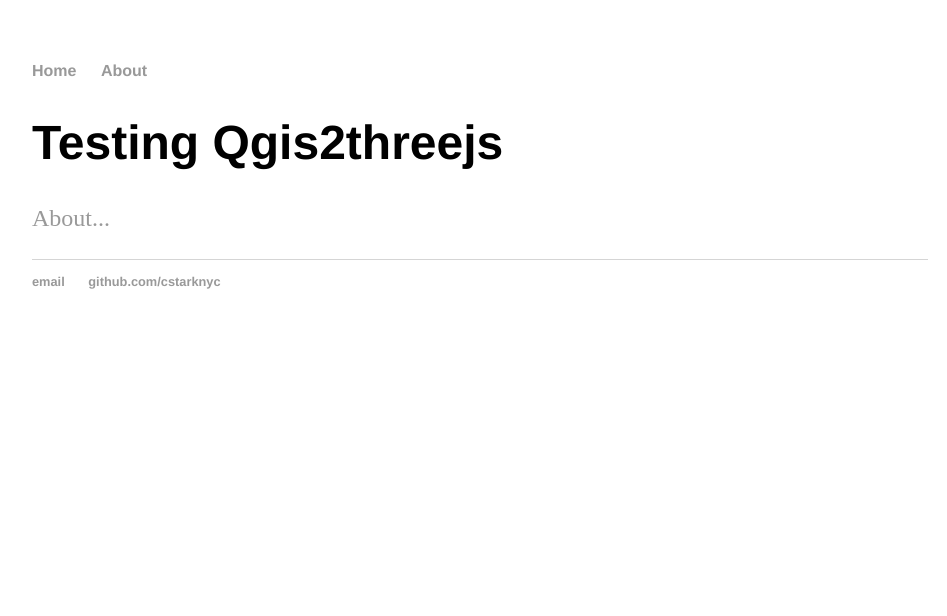
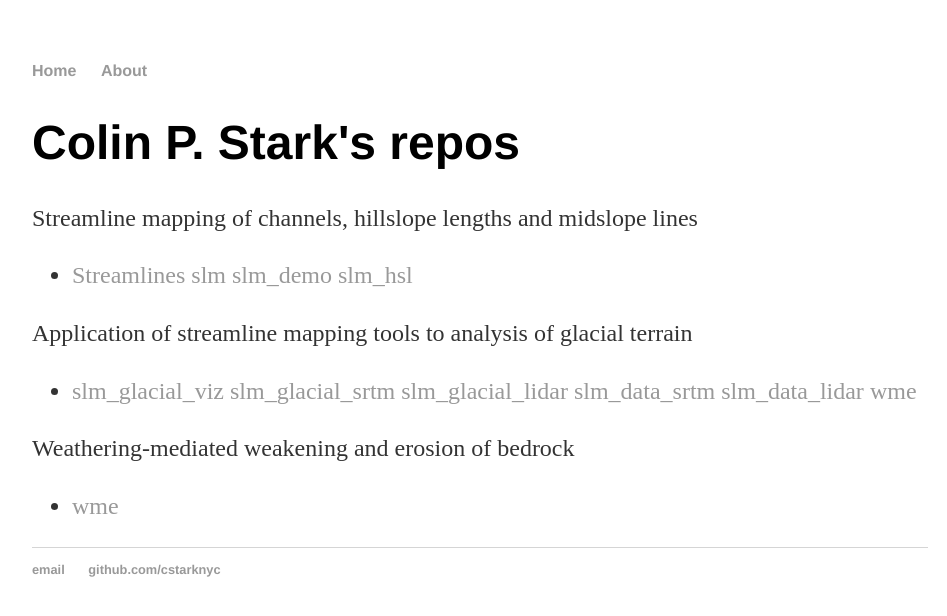
Before and after one commit to cstarkjp/cstarkjp.github.io, a Jekyll site: the page built from index.html, in a window 1280 px wide. Shown: the top 616 px of the page, without its empty margins (160-1107 px from the left). Built offline with Jekyll 4.4.1, drawn with Linux system fonts in a browser that asks for light colours.

Commit message:
Boosting content

```diff
--- a/index.html
+++ b/index.html
@@ -1,10 +1,43 @@
 ---
 layout: default
-title: 3D test
+title: Colin P. Stark
 ---
 
-		<div class="blurb">
-			<h1>Testing Qgis2threejs</h1>
-			<p>
-			 <a href="/about">About...</a></p>
-		</div>
+<div class="blurb">
+<h1>Colin P. Stark's repos</h1>
+
+	<p>
+		Streamline mapping of channels, hillslope lengths and midslope lines
+	</p>
+	<ul>
+		<li>
+			<a href="/Streamlines">Streamlines</a>
+			<a href="/slm">slm</a>
+			<a href="/slm_demo">slm_demo</a>
+			<a href="/slm_hsl">slm_hsl</a>
+		</li>
+	</ul>
+
+	<p>
+		Application of streamline mapping tools to analysis of glacial terrain
+	</p>
+	<ul>
+		<li>
+			<a href="/slm_glacial_viz">slm_glacial_viz</a>
+			<a href="/slm_glacial_srtm">slm_glacial_srtm</a>
+			<a href="/slm_glacial_lidar">slm_glacial_lidar</a>
+			<a href="/slm_data_srtm">slm_data_srtm</a>
+			<a href="/slm_data_lidar">slm_data_lidar</a>
+			<a href="/wme">wme</a>
+		</li>
+	</ul>
+
+	<p>
+		Weathering-mediated weakening and erosion of bedrock
+	</p>
+	<ul>
+		<li>
+			<a href="/wme">wme</a>
+		</li>
+	</ul>
+</div>
```
